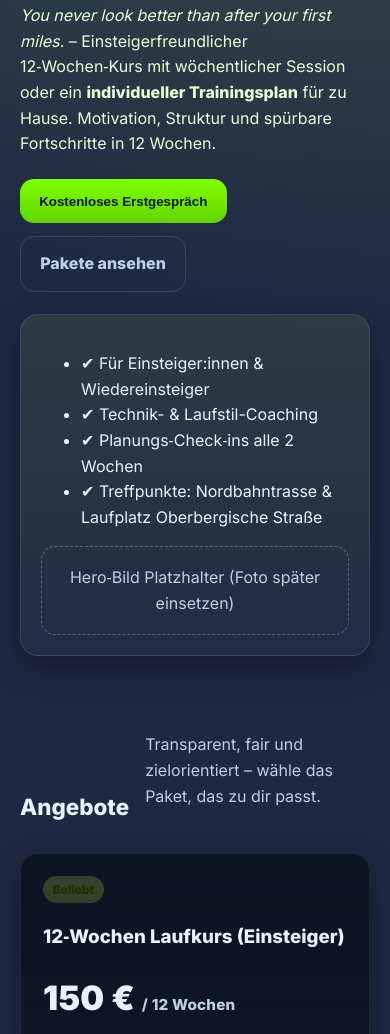
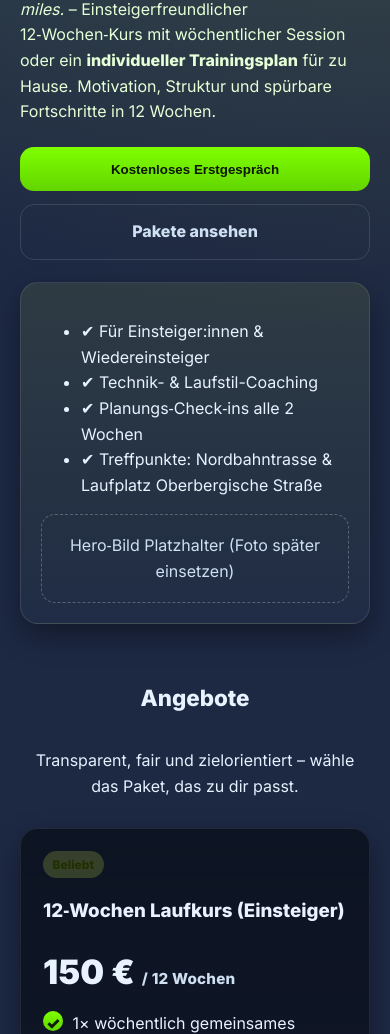
Before and after one commit to SkrenJ/first-miles, a plain HTML site: page index.html in a window 390 px wide. Shown: the part 263-1297 px from the top of the page. Drawn offline with Linux system fonts and the light colour scheme.

Commit message:
improves sizes and offsets

```diff
--- a/index.html
+++ b/index.html
@@ -16,7 +16,7 @@
       --accent:#7fff00;       /* Neon‑Grün (CTAs) */
       --accent-2:#aec347;     /* Oliv‑Grün (Akzente) */
       --text:#e8f3ff;         /* helle Schrift */
-      --muted:#bfd0e6;        /* sekundärer Text */
+      --muted:#cfe0f2;        /* leicht aufgehellt für besseren Kontrast */
       --radius:18px;
       --shadow:0 12px 28px rgba(0,0,0,.35);
       --ring:0 0 0 3px rgba(127,255,0,.35);
@@ -26,12 +26,7 @@
     *{box-sizing:border-box}
     html,body{height:100%}
 
-    /*
-      Hintergrund‑Fix:
-      - Body bekommt eine SOLIDE Grundfarbe (var(--bg))
-      - Das visuelle Gradient‑Design liegt als FIXIERTES Overlay auf body::before,
-        damit es beim Scrollen nicht sichtbar „kachelt“ oder abrupte Cuts zeigt.
-    */
+    /* Hintergrund‑Fix via fixed Overlay */
     body{
       margin:0; font-family: Inter, system-ui, -apple-system, Segoe UI, Roboto, Ubuntu, "Helvetica Neue", Arial;
       color:var(--text);
@@ -40,22 +35,18 @@
     }
     body::before{
       content:"";
-      position: fixed; /* bleibt viewport‑fixiert, kein Wiederanfang beim Scrollen */
-      inset: 0;
-      z-index: -1;
-      pointer-events: none;
+      position: fixed; inset: 0; z-index: -1; pointer-events: none;
       background:
         radial-gradient(1400px 1000px at 10% -10%, rgba(62,92,93,.35), transparent 60%),
         radial-gradient(1400px 1000px at 110% 0%, rgba(174,195,71,.20), transparent 60%),
         linear-gradient(180deg, rgba(255,255,255,.02), rgba(255,255,255,0) 25%),
         var(--bg);
-      /* Performance‑Hinweis: fixed + will-change, damit weich scrollt */
       will-change: transform;
     }
 
     img{max-width:100%;display:block}
     a{color:inherit;text-decoration:none}
-    .container{width:100%;max-width:var(--maxw);margin:0 auto;padding:0 20px}
+    .container{width:100%;max-width:var(--maxw);margin:0 auto;padding:16px 20px 0px}
 
     .btn{display:inline-flex;align-items:center;gap:.6rem;border:none;border-radius:14px;padding:.9rem 1.2rem;font-weight:800;cursor:pointer;transition:.2s ease transform,.2s ease filter}
     .btn:focus-visible{outline:none;box-shadow:var(--ring)}
@@ -81,9 +72,9 @@
     .hero-card{border-radius:var(--radius);background:linear-gradient(180deg, rgba(174,195,71,.12), rgba(62,92,93,.10));border:1px solid rgba(255,255,255,.10);box-shadow:var(--shadow);padding:20px}
 
     section{padding:74px 0}
-    .section-head{display:flex;align-items:end;justify-content:space-between;gap:1rem;margin-bottom:28px}
+    .section-head{display:flex;align-items:center;justify-content:space-between;gap:1rem;margin-bottom:12px}
     .section-title{font-size:clamp(1.4rem,3vw,2rem);margin:0}
-    .section-sub{color:var(--muted);max-width:60ch}
+    .section-sub{color:#e6f1ff;max-width:60ch}
 
     .cards{display:grid;grid-template-columns:repeat(3,1fr);gap:22px}
     .card{background:linear-gradient(180deg, rgba(10,16,28,.85), rgba(10,16,28,.65));border:1px solid rgba(255,255,255,.08);border-radius:var(--radius);padding:22px;box-shadow:var(--shadow)}
@@ -118,6 +109,14 @@
     .success{display:none;background:linear-gradient(180deg, rgba(174,195,71,.16), rgba(127,255,0,.14));border:1px solid rgba(174,195,71,.45);border-radius:var(--radius);padding:14px;color:#f3ffe6;font-weight:800}
 
     footer{padding:40px 0;color:var(--muted);border-top:1px solid rgba(255,255,255,.08)}
+
+    /* === Mobile Tweaks === */
+    @media (max-width: 640px){
+      .hero{ padding:36px 0 40px }
+      .hero-cta{ justify-content:center }
+      .hero-cta .btn{ width:100%; max-width:420px; justify-content:center }
+      .section-head{ flex-direction:column; align-items:center; text-align:center }
+    }
 
     @media (max-width: 1024px){ .cards{grid-template-columns:1fr 1fr} }
     @media (max-width: 920px){
```
